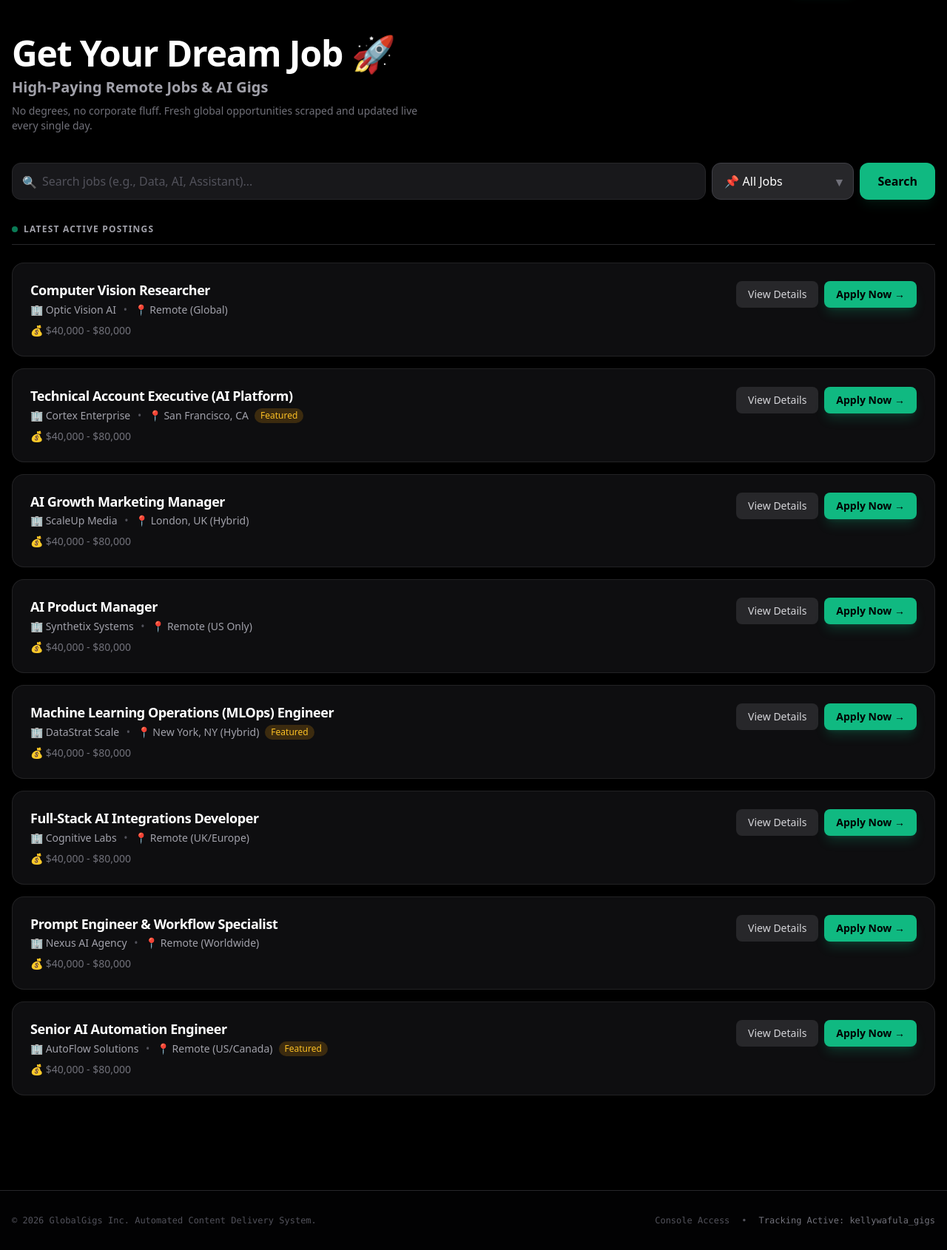
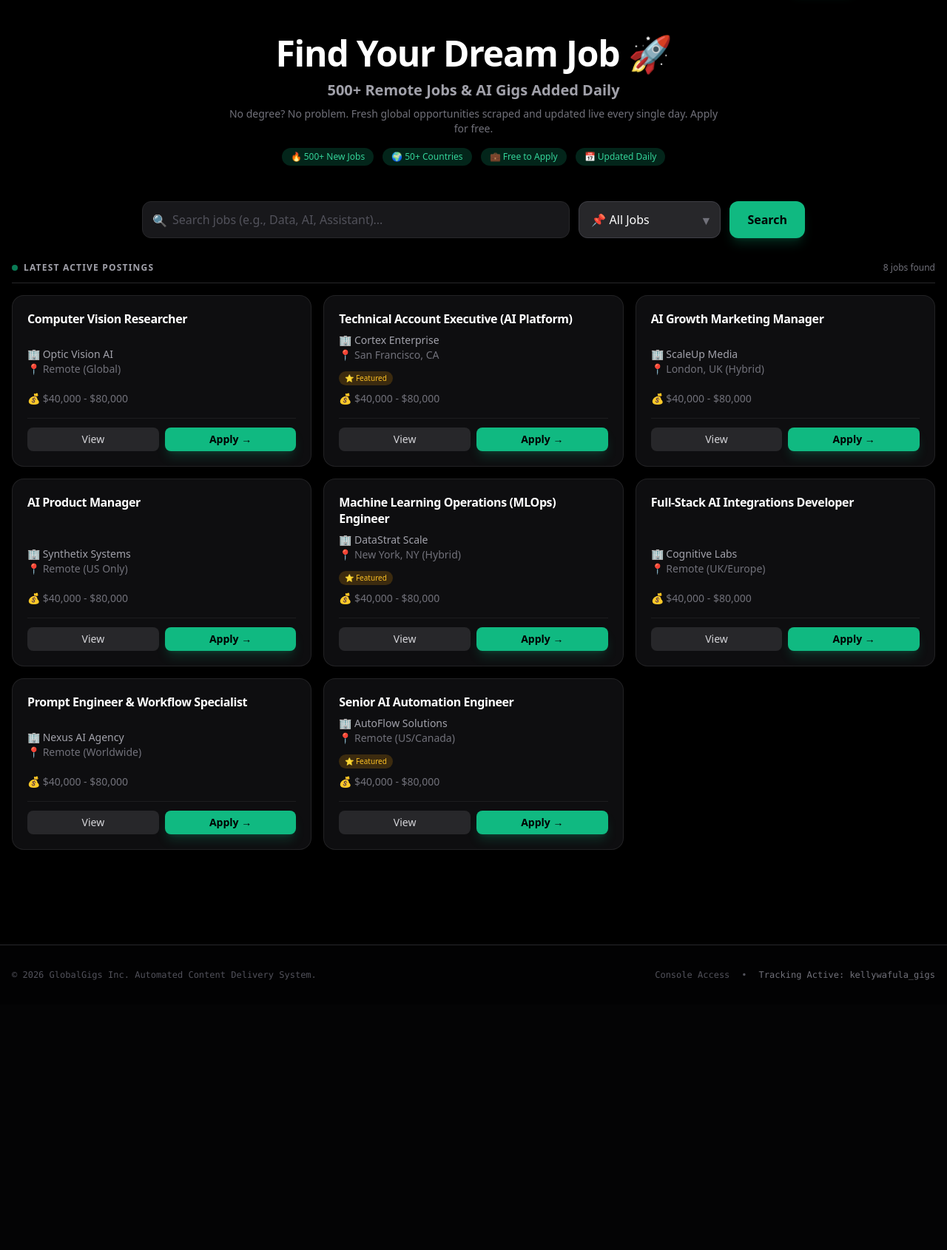
Before and after one commit to kellywafula980-afk/money_site, a Django app: page / in a window 1280 px wide. Shown: the part 65-1755 px from the top of the page at 74% size. After the commit the page ends 1390 px from the top, so only its background shows below. Run offline with Django 5.2, Linux system fonts and the light colour scheme; data comes from the database, SQL or seed files in the repository; tables that the repository leaves empty hold one stand-in row (values such as "Sample post"); some libraries are stand-ins or nearby versions.

Commit message:
Add grid layout for job cards and comprehensive SEO meta tags

```diff
--- a/jobs/templates/jobs/home.html
+++ b/jobs/templates/jobs/home.html
@@ -3,10 +3,43 @@
 <head>
     <meta charset="UTF-8">
     <meta name="viewport" content="width=device-width, initial-scale=1.0">
-    <title>GlobalGigs — High-Paying Remote Jobs & AI Gigs</title>
-    <meta name="description" content="Find high-paying remote jobs and AI gigs. No degrees, no corporate fluff. Fresh global opportunities scraped and updated live every single day.">
+
+    <!-- ✅ Primary Meta Tags -->
+    <title>GlobalGigs: 500+ Remote Jobs Added Daily – Apply Free</title>
+    <meta name="description" content="Find 500+ fresh remote jobs daily. No degrees required. Apply free to high-paying AI, tech, and data roles. Start your dream career today.">
+    <meta name="keywords" content="remote jobs, AI jobs, work from home, freelance jobs, global jobs, tech jobs, data entry, developer jobs, Nairobi jobs, Kenya jobs, remote work, online jobs, career, employment">
     <meta name="robots" content="index, follow">
+    <meta name="author" content="GlobalGigs">
+    <meta name="language" content="English">
+    <meta name="revisit-after" content="1 day">
+
+    <!-- ✅ Open Graph / Social Media (Facebook, LinkedIn) -->
+    <meta property="og:type" content="website">
+    <meta property="og:url" content="https://globalgigs-0096.onrender.com/">
+    <meta property="og:title" content="GlobalGigs: 500+ Remote Jobs Added Daily – Apply Free">
+    <meta property="og:description" content="Find 500+ fresh remote jobs daily. No degrees required. Apply free to high-paying AI, tech, and data roles.">
+    <meta property="og:image" content="https://globalgigs-0096.onrender.com/static/og-image.png">
+    <meta property="og:site_name" content="GlobalGigs">
+    <meta property="og:locale" content="en_US">
+
+    <!-- ✅ Twitter Card Tags -->
+    <meta name="twitter:card" content="summary_large_image">
+    <meta name="twitter:title" content="GlobalGigs: 500+ Remote Jobs Added Daily – Apply Free">
+    <meta name="twitter:description" content="Find 500+ fresh remote jobs daily. No degrees required. Apply free to high-paying AI, tech, and data roles.">
+    <meta name="twitter:image" content="https://globalgigs-0096.onrender.com/static/og-image.png">
+    <meta name="twitter:site" content="@globalgigs">
+    <meta name="twitter:creator" content="@globalgigs">
+
+    <!-- ✅ Google Trends / Search Console -->
+    <meta name="google-site-verification" content="your-verification-code-here">
+
+    <!-- ✅ Additional SEO -->
+    <link rel="canonical" href="https://globalgigs-0096.onrender.com/">
+    <meta name="theme-color" content="#10b981">
+
+    <!-- AADS Bot Crawler Verification -->
     <meta name="aads-verification" content="2442514">
+
     <script src="https://cdn.tailwindcss.com"></script>
 </head>
 <body class="bg-black text-zinc-100 min-h-screen font-sans antialiased">
@@ -34,77 +67,121 @@
     </header>
 
     <main class="max-w-7xl mx-auto px-4 py-12">
-        <div class="text-center md:text-left mb-10">
+        <!-- Hero Section -->
+        <div class="text-center mb-12">
             <h1 class="text-4xl md:text-5xl font-black text-white tracking-tight leading-none">
-                Get Your Dream Job <span class="text-emerald-400">🚀</span>
+                Find Your Dream Job <span class="text-emerald-400">🚀</span>
             </h1>
-            <p class="text-xl font-bold text-zinc-400 mt-2">High-Paying Remote Jobs & AI Gigs</p>
-            <p class="text-zinc-500 mt-2 text-sm max-w-xl">
-                No degrees, no corporate fluff. Fresh global opportunities scraped and updated live every single day.
+            <p class="text-xl font-bold text-zinc-400 mt-3">500+ Remote Jobs & AI Gigs Added Daily</p>
+            <p class="text-zinc-500 mt-2 text-sm max-w-2xl mx-auto">
+                No degree? No problem. Fresh global opportunities scraped and updated live every single day. Apply for free.
             </p>
+            <div class="mt-4 flex flex-wrap justify-center gap-3">
+                <span class="text-xs bg-emerald-500/20 text-emerald-400 px-3 py-1 rounded-full">🔥 500+ New Jobs</span>
+                <span class="text-xs bg-emerald-500/20 text-emerald-400 px-3 py-1 rounded-full">🌍 50+ Countries</span>
+                <span class="text-xs bg-emerald-500/20 text-emerald-400 px-3 py-1 rounded-full">💼 Free to Apply</span>
+                <span class="text-xs bg-emerald-500/20 text-emerald-400 px-3 py-1 rounded-full">📅 Updated Daily</span>
+            </div>
         </div>
 
-        <form method="GET" action="" class="flex flex-col sm:flex-row gap-2 w-full mb-8">
+        <!-- Search Form -->
+        <form method="GET" action="" class="flex flex-col sm:flex-row gap-3 w-full max-w-4xl mx-auto mb-8">
             <div class="relative flex-1">
-                <input type="text" name="search" value="{{ search_query }}" placeholder="Search jobs (e.g., Data, AI, Assistant)..." class="w-full pl-10 pr-4 py-3 bg-zinc-900 border border-zinc-800 text-white rounded-xl placeholder-zinc-600 focus:outline-none focus:border-emerald-500 transition duration-150">
+                <input type="text" name="search" value="{{ search_query }}" placeholder="Search jobs (e.g., Data, AI, Assistant)..." class="w-full pl-10 pr-4 py-3 bg-zinc-900 border border-zinc-800 text-white rounded-xl placeholder-zinc-600 focus:outline-none focus:border-emerald-500 transition">
                 <span class="absolute left-3.5 top-3.5 text-zinc-600 font-bold">🔍</span>
             </div>
             <div class="relative">
                 <select name="category" onchange="this.form.submit()" class="w-full sm:w-48 px-4 py-3 bg-zinc-800 border border-zinc-700 text-white rounded-xl focus:outline-none focus:border-emerald-500 cursor-pointer appearance-none pr-10">
                     <option value="">📌 All Jobs</option>
                     {% for cat in categories %}
-                        <option value="{{ cat.slug }}" {% if current_category == cat.slug %}selected{% endif %}>{{ cat.icon }} {{ cat.name }}</option>
+                        <option value="{{ cat.slug }}" {% if current_category == cat.slug %}selected{% endif %}>
+                            {{ cat.icon }} {{ cat.name }}
+                        </option>
                     {% endfor %}
                 </select>
                 <span class="absolute right-3 top-3.5 text-zinc-500 pointer-events-none">▼</span>
             </div>
-            <button type="submit" class="px-6 py-3 bg-emerald-500 hover:bg-emerald-600 text-black font-extrabold rounded-xl transition duration-150 shadow-lg shadow-emerald-500/10 whitespace-nowrap">Search</button>
+            <button type="submit" class="px-6 py-3 bg-emerald-500 hover:bg-emerald-600 text-black font-extrabold rounded-xl transition shadow-lg shadow-emerald-500/20 whitespace-nowrap">Search</button>
         </form>
 
+        <!-- Filter Banners -->
         {% if search_query %}
-            <div class="mb-6 text-sm text-zinc-400">Showing results for: <span class="text-emerald-400 font-bold bg-emerald-950/30 border border-emerald-900 px-2 py-0.5 rounded">"{{ search_query }}"</span></div>
+            <div class="text-center mb-4 text-sm text-zinc-400">
+                Showing results for: <span class="text-emerald-400 font-bold bg-emerald-950/30 border border-emerald-900 px-2 py-0.5 rounded">"{{ search_query }}"</span>
+            </div>
+        {% endif %}
+        {% if category_name %}
+            <div class="text-center mb-4 text-sm text-zinc-400">
+                Filtering by: <span class="text-emerald-400 font-bold bg-emerald-950/30 border border-emerald-900 px-2 py-0.5 rounded">{{ category_name }}</span>
+                <a href="/" class="ml-2 text-zinc-500 hover:text-zinc-300 transition underline underline-offset-2">(Clear)</a>
+            </div>
         {% endif %}
 
-        <div class="flex items-center gap-2 mb-6 border-b border-zinc-800 pb-3">
+        <!-- Job Count -->
+        <div class="flex items-center justify-between mb-4 border-b border-zinc-800 pb-3">
+            <div class="flex items-center gap-2">
                 <div class="h-2 w-2 rounded-full bg-emerald-500 animate-pulse"></div>
                 <h2 class="text-xs uppercase tracking-widest font-black text-zinc-400">Latest Active Postings</h2>
             </div>
+            <span class="text-xs text-zinc-500">{{ jobs|length }} jobs found</span>
+        </div>
 
-        <div class="space-y-4">
+        <!-- ✅ GRID LAYOUT - Cards in a grid -->
+        <div class="grid grid-cols-1 sm:grid-cols-2 lg:grid-cols-3 gap-4">
             {% for job in jobs %}
-                <div class="p-6 bg-zinc-900/60 border border-zinc-800/80 rounded-2xl hover:border-zinc-700 hover:bg-zinc-900 transition duration-200">
-                    <div class="flex flex-col md:flex-row md:items-start md:justify-between gap-4">
-                        <div class="flex-1">
-                            <a href="/jobs/{{ job.id }}/" class="block">
-                                <h3 class="text-lg font-bold text-white tracking-tight leading-snug hover:text-emerald-400 transition cursor-pointer">{{ job.title }}</h3>
+                <div class="bg-zinc-900/60 border border-zinc-800/80 rounded-2xl p-5 hover:border-zinc-700 hover:bg-zinc-900 transition duration-200 flex flex-col">
+                    <!-- Job Title -->
+                    <a href="/jobs/{{ job.id }}/" class="block flex-1">
+                        <h3 class="text-base font-bold text-white tracking-tight leading-snug hover:text-emerald-400 transition line-clamp-2">
+                            {{ job.title }}
+                        </h3>
                     </a>
-                            <div class="flex flex-wrap items-center gap-2 mt-1">
-                                <p class="text-zinc-400 font-medium text-sm">🏢 {{ job.company_name }} <span class="text-zinc-600 mx-1.5">•</span> 📍 {{ job.location }}</p>
+
+                    <!-- Company & Location -->
+                    <div class="mt-2">
+                        <p class="text-zinc-400 font-medium text-sm truncate">
+                            🏢 {{ job.company_name }}
+                        </p>
+                        <p class="text-zinc-500 text-sm truncate">
+                            📍 {{ job.location }}
+                        </p>
+                    </div>
+
+                    <!-- Tags -->
+                    <div class="flex flex-wrap gap-1.5 mt-3">
                         {% if job.category %}
-                                    <span class="text-xs bg-emerald-500/20 text-emerald-400 px-2 py-0.5 rounded-full">{{ job.category.icon }} {{ job.category.name }}</span>
+                            <span class="text-[10px] bg-emerald-500/20 text-emerald-400 px-2 py-0.5 rounded-full">
+                                {{ job.category.icon }} {{ job.category.name }}
+                            </span>
                         {% endif %}
                         {% if job.is_featured %}
-                                    <span class="text-xs bg-amber-500/20 text-amber-400 px-2 py-0.5 rounded-full">Featured</span>
+                            <span class="text-[10px] bg-amber-500/20 text-amber-400 px-2 py-0.5 rounded-full">⭐ Featured</span>
                         {% endif %}
                         {% if job.is_premium %}
-                                    <span class="text-xs bg-purple-500/20 text-purple-400 px-2 py-0.5 rounded-full">Premium</span>
+                            <span class="text-[10px] bg-purple-500/20 text-purple-400 px-2 py-0.5 rounded-full">💎 Premium</span>
                         {% endif %}
                     </div>
+
+                    <!-- Salary -->
                     {% if job.salary_range %}
                         <p class="text-sm text-zinc-500 mt-2">💰 {{ job.salary_range }}</p>
                     {% endif %}
-                        </div>
-                        <div class="flex items-center gap-2 flex-shrink-0">
-                            <a href="/jobs/{{ job.id }}/" class="text-sm bg-zinc-800 hover:bg-zinc-700 text-zinc-300 px-4 py-2 rounded-lg transition whitespace-nowrap">View Details</a>
-                            <a href="/jobs/{{ job.id }}/#apply" class="text-sm bg-emerald-500 hover:bg-emerald-600 text-black px-4 py-2 rounded-lg font-bold transition shadow-lg shadow-emerald-500/20 whitespace-nowrap">Apply Now →</a>
-                        </div>
+
+                    <!-- Actions -->
+                    <div class="flex gap-2 mt-4 pt-3 border-t border-zinc-800/60">
+                        <a href="/jobs/{{ job.id }}/" class="flex-1 text-center text-sm bg-zinc-800 hover:bg-zinc-700 text-zinc-300 px-3 py-1.5 rounded-lg transition">
+                            View
+                        </a>
+                        <a href="/jobs/{{ job.id }}/#apply" class="flex-1 text-center text-sm bg-emerald-500 hover:bg-emerald-600 text-black font-bold px-3 py-1.5 rounded-lg transition shadow-lg shadow-emerald-500/20">
+                            Apply →
+                        </a>
                     </div>
                 </div>
             {% empty %}
-                <div class="p-16 text-center border-2 border-dashed border-zinc-800 rounded-2xl bg-zinc-950/60">
-                    <p class="text-zinc-500 font-medium text-lg">No active positions found matching your criteria.</p>
-                    <p class="text-zinc-600 text-sm mt-1">Try refining your search keyword or checking back later.</p>
-                    <a href="/" class="mt-5 inline-block text-sm font-bold text-emerald-400 hover:text-emerald-300 underline underline-offset-4 decoration-emerald-500/40">Clear filters and show all live jobs</a>
+                <div class="col-span-full p-16 text-center border-2 border-dashed border-zinc-800 rounded-2xl bg-zinc-950/60">
+                    <p class="text-zinc-500 font-medium text-lg">No active positions found</p>
+                    <p class="text-zinc-600 text-sm mt-1">Try refining your search or checking back later.</p>
+                    <a href="/" class="mt-5 inline-block text-sm font-bold text-emerald-400 hover:text-emerald-300 underline underline-offset-4">Clear filters</a>
                 </div>
             {% endfor %}
         </div>
```
Also changed, not shown: jobs/templates/jobs/job_detail.html (+4 -10 lines). Lines whose indentation alone changed are shown as unchanged.
